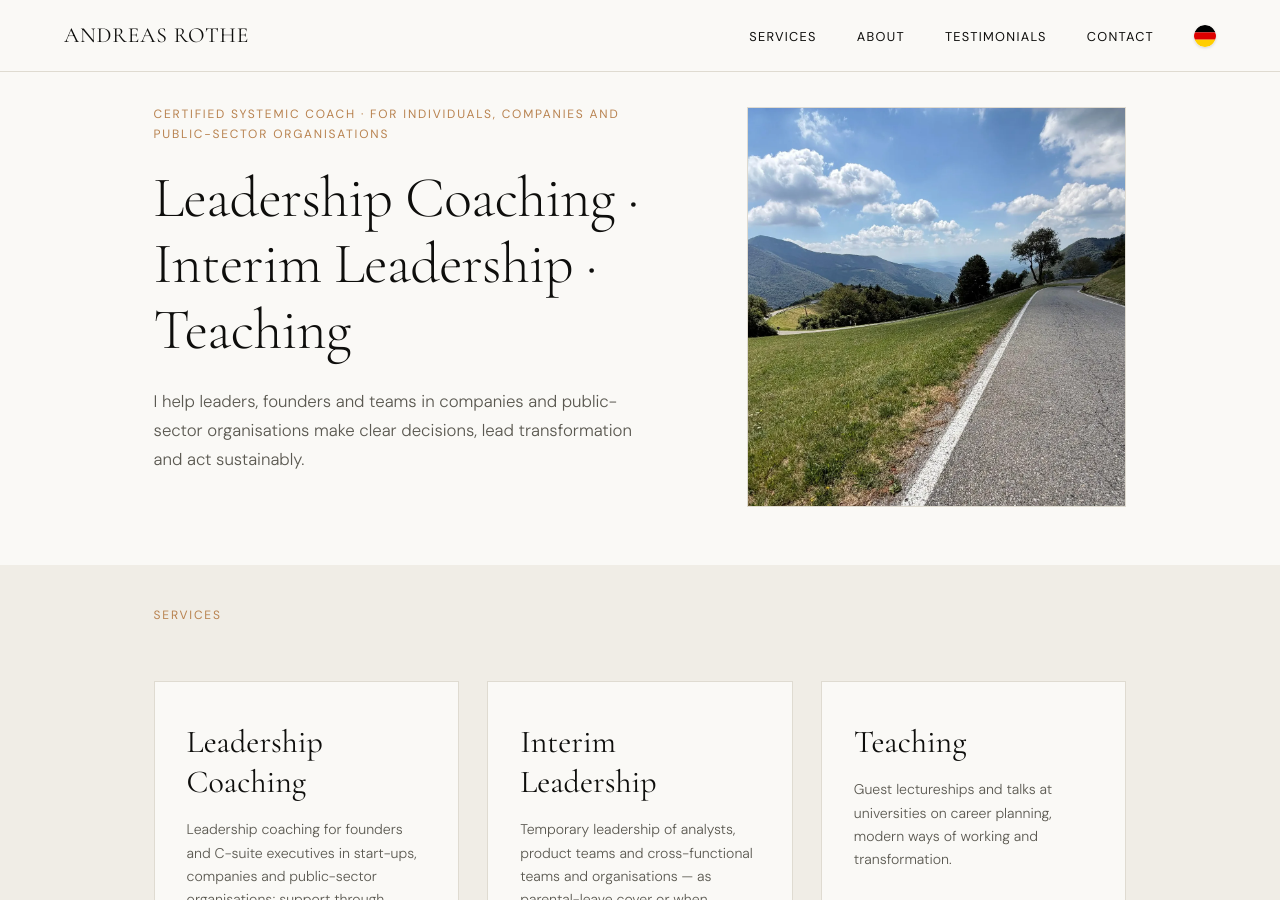
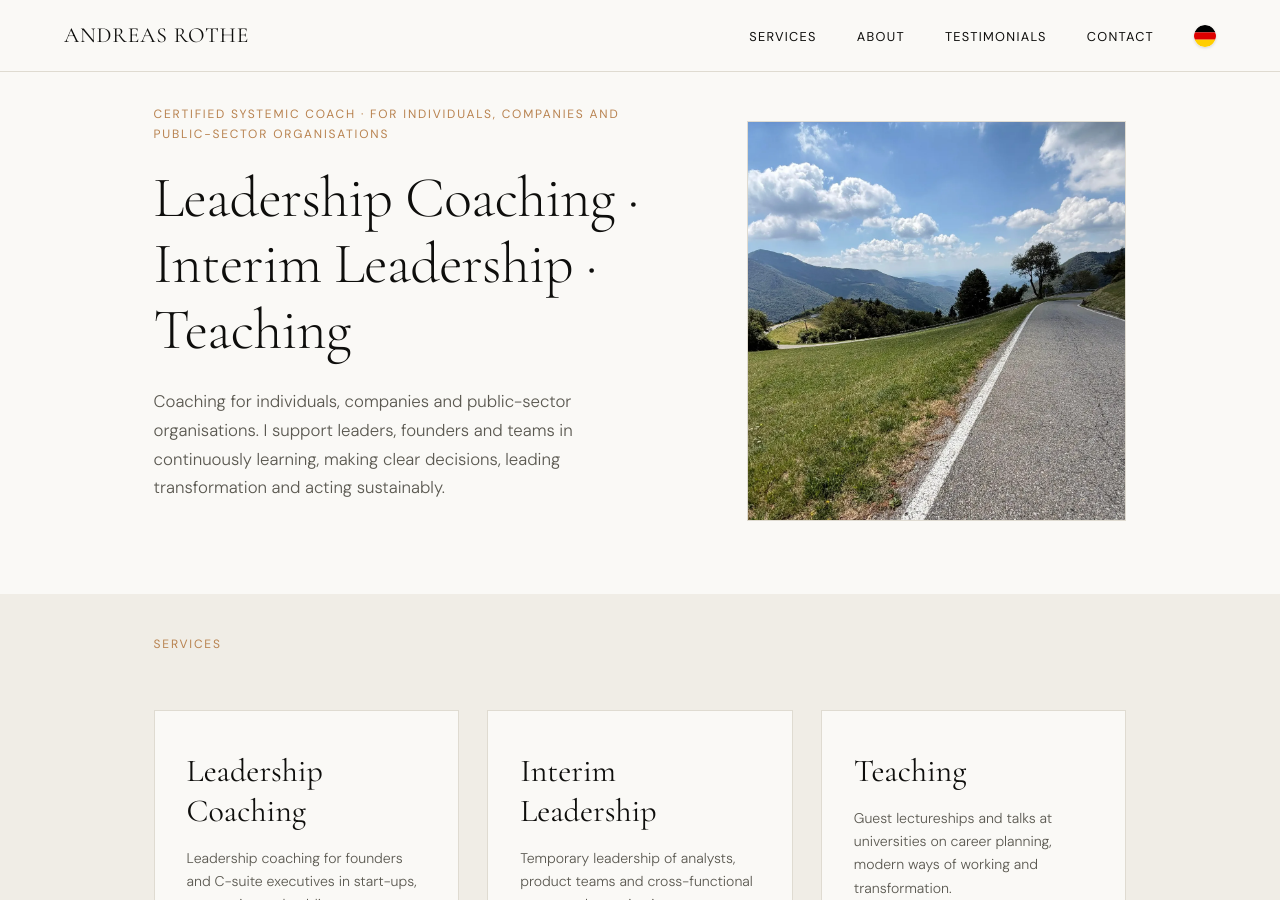
Before and after one commit to arothe161/andreasrothe, a Jekyll site: the page built from en/index.html, in a window 1280 px wide and 900 px high. Built offline with Jekyll 4.4.1, drawn with Linux system fonts in a browser that asks for light colours; some of the changed text lies outside the part shown.

Commit message:
Revise hero subtitle and location description
Updated hero_sub and contact_location_val for clarity.

```diff
--- a/_data/en.yml
+++ b/_data/en.yml
@@ -13,7 +13,7 @@ hero_eyebrow: "Certified Systemic Coach · for individuals, companies and public
 hero_title_line1: "Leadership Coaching · Interim Leadership · Teaching"
 hero_title_em: ""
 hero_title_line2: ""
-hero_sub: "I help leaders, founders and teams in companies and public-sector organisations make clear decisions, lead transformation and act sustainably."
+hero_sub: "Coaching for individuals, companies and public-sector organisations. I support leaders, founders and teams in continuously learning, making clear decisions, leading transformation and acting sustainably."
 hero_cta: "Book an introductory conversation"
 hero_stat_num: "15+"
 # hero_stat_label: "Years of experience in leadership and scaling"
@@ -74,7 +74,7 @@ contact_email_val: "mail@andreas-rothe.de"
 contact_phone_label: "Phone"
 contact_phone_val: "+49 30 1234567"
 contact_location_label: "Location"
-contact_location_val: "Berlin and remote worldwide"
+contact_location_val: "Berlin, Germany and remote worldwide"
 
 contact_form_name: "Your name"
 contact_form_name_ph: "First and last name"
```
